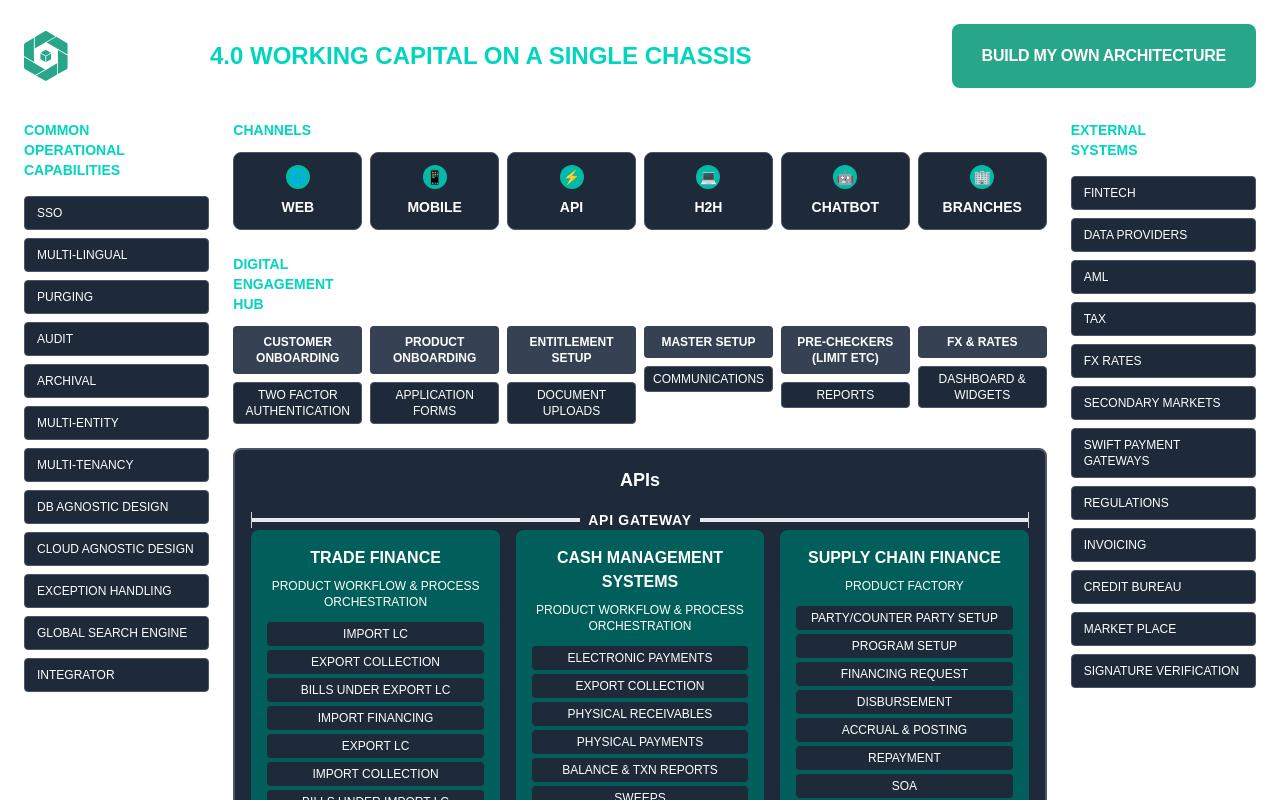
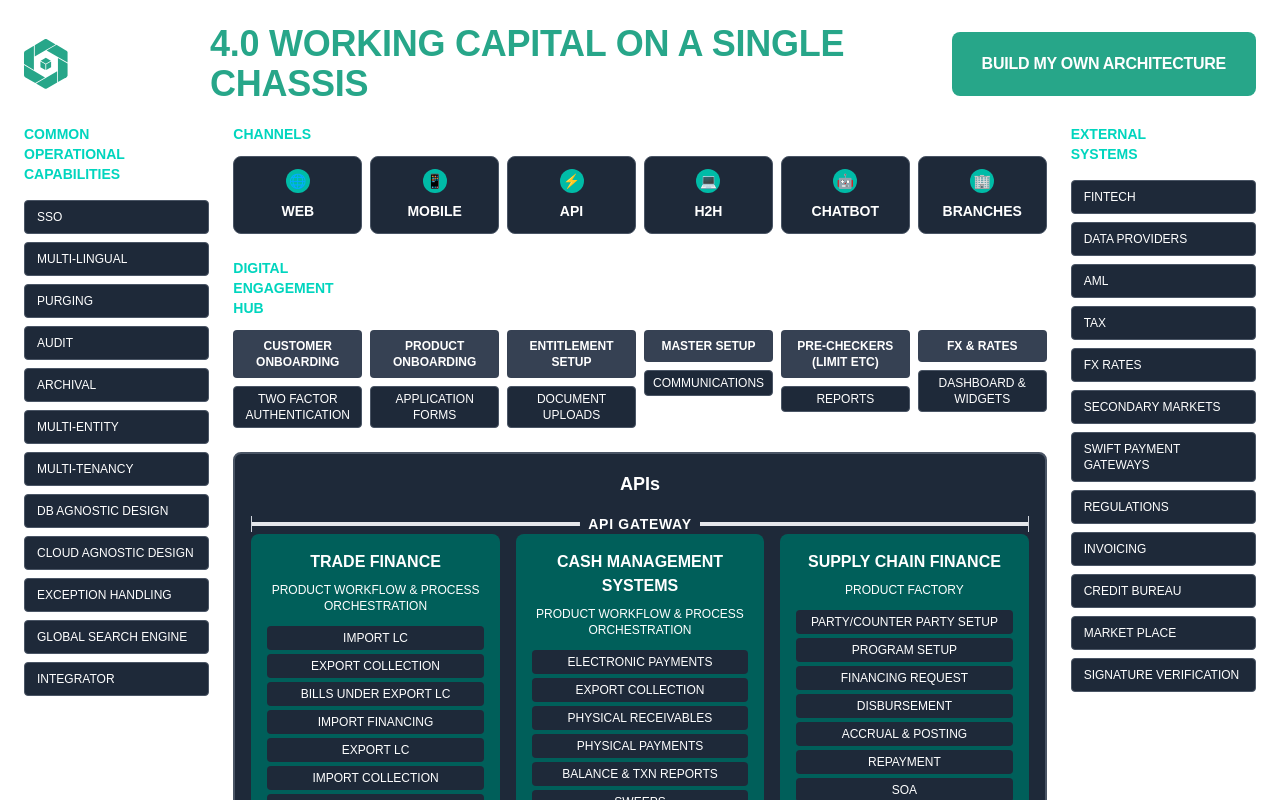
Before and after one commit to ogdevelpers/veefin-chassis, a Next.js app: page / in a window 1280 px wide. Shown: the top 800 px of the page. Built offline with nearby package versions, Linux system fonts and the light colour scheme.

Commit message:
working on navbar

```diff
--- a/src/app/globals.css
+++ b/src/app/globals.css
@@ -3,6 +3,7 @@
 :root {
   --background: #ffffff;
   --foreground: #171717;
+  --primary: #27A689;
 }
 
 @theme inline {
--- a/src/components/financial-architecture/FinancialArchitecture.tsx
+++ b/src/components/financial-architecture/FinancialArchitecture.tsx
@@ -62,17 +62,17 @@ const FinancialArchitecture = () => {
   return (
     <div className="min-h-screen text-white p-6">
       {/* Header */}
-      <div className="flex items-center justify-between mb-8">
-        <div className="flex items-center space-x-4">
+        <div className="flex items-center justify-between mb-5">
+        <div className="flex-1 flex items-center justify-center space-x-4 font-bold text-[40px] leading-tight tracking-[-0.25px] uppercase">
             <img src="/assets/logo.svg" alt="VeeFin" width={170} height={50} />
-          <h1 className="text-2xl font-bold text-teal-400">
+            <h1 className="text-4xl font-bold text-[#27A689]">
             4.0 WORKING CAPITAL ON A SINGLE CHASSIS
-          </h1>
+            </h1>
         </div>
-        <button className="bg-[#27A689] gap-2.5 rotate-0 opacity-100 pt-5 pr-[30px] pb-5 pl-[30px] rounded-lg">
-          <span className="font-arial font-bold text-base leading-none tracking-[-0.25px] uppercase">BUILD MY OWN ARCHITECTURE</span>
+        <button className="bg-[#27A689] gap-2.5 rotate-0 opacity-100 pt-5 pr-[30px] pb-5 pl-[30px] rounded-lg ">
+            <span className="font-arial font-bold text-base leading-none tracking-[-0.25px] uppercase">BUILD MY OWN ARCHITECTURE</span>
         </button>
-      </div>
+        </div>
 
       <div className="grid grid-cols-12 gap-6">
         {/* Left Sidebar - Common Capabilities */}
```
